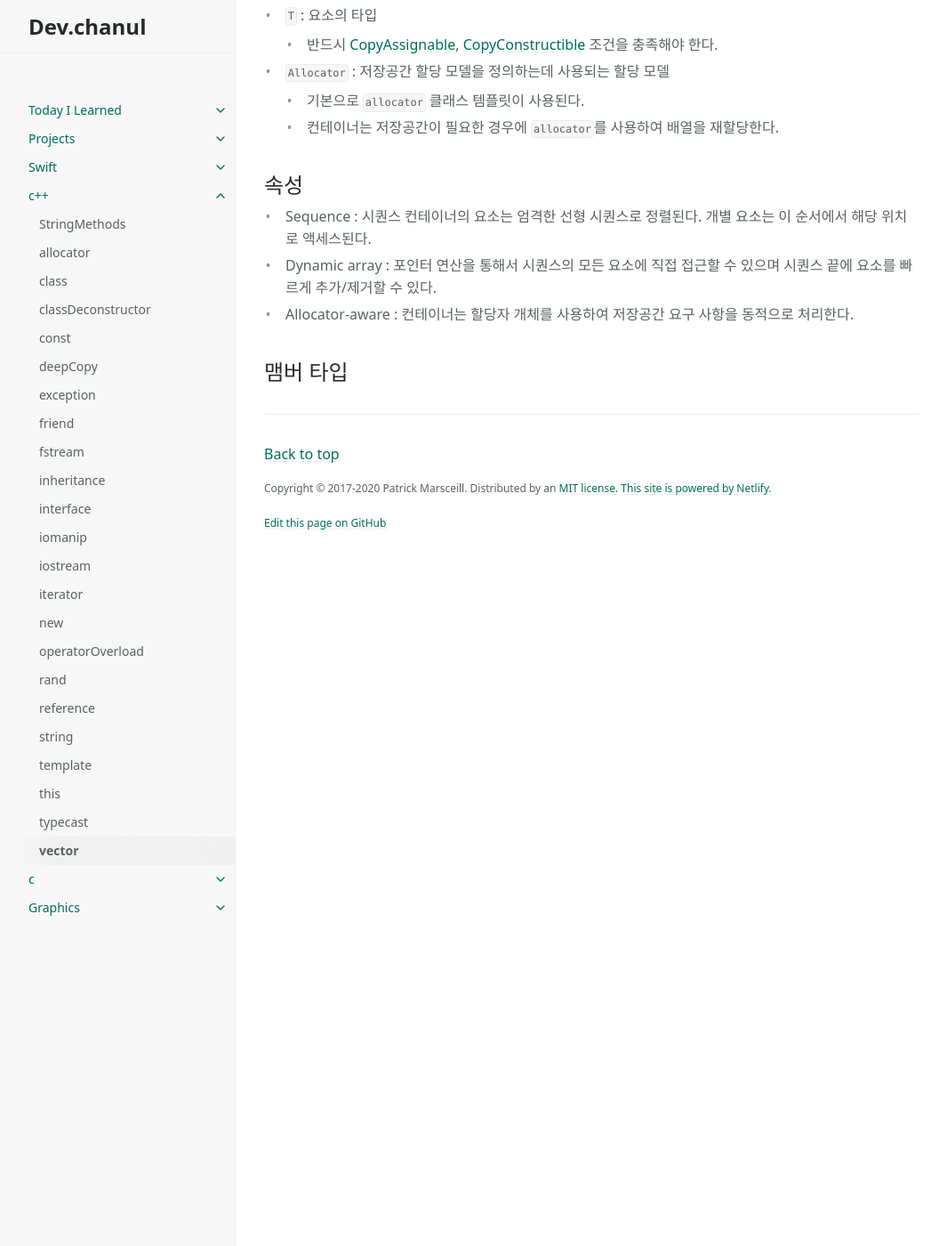
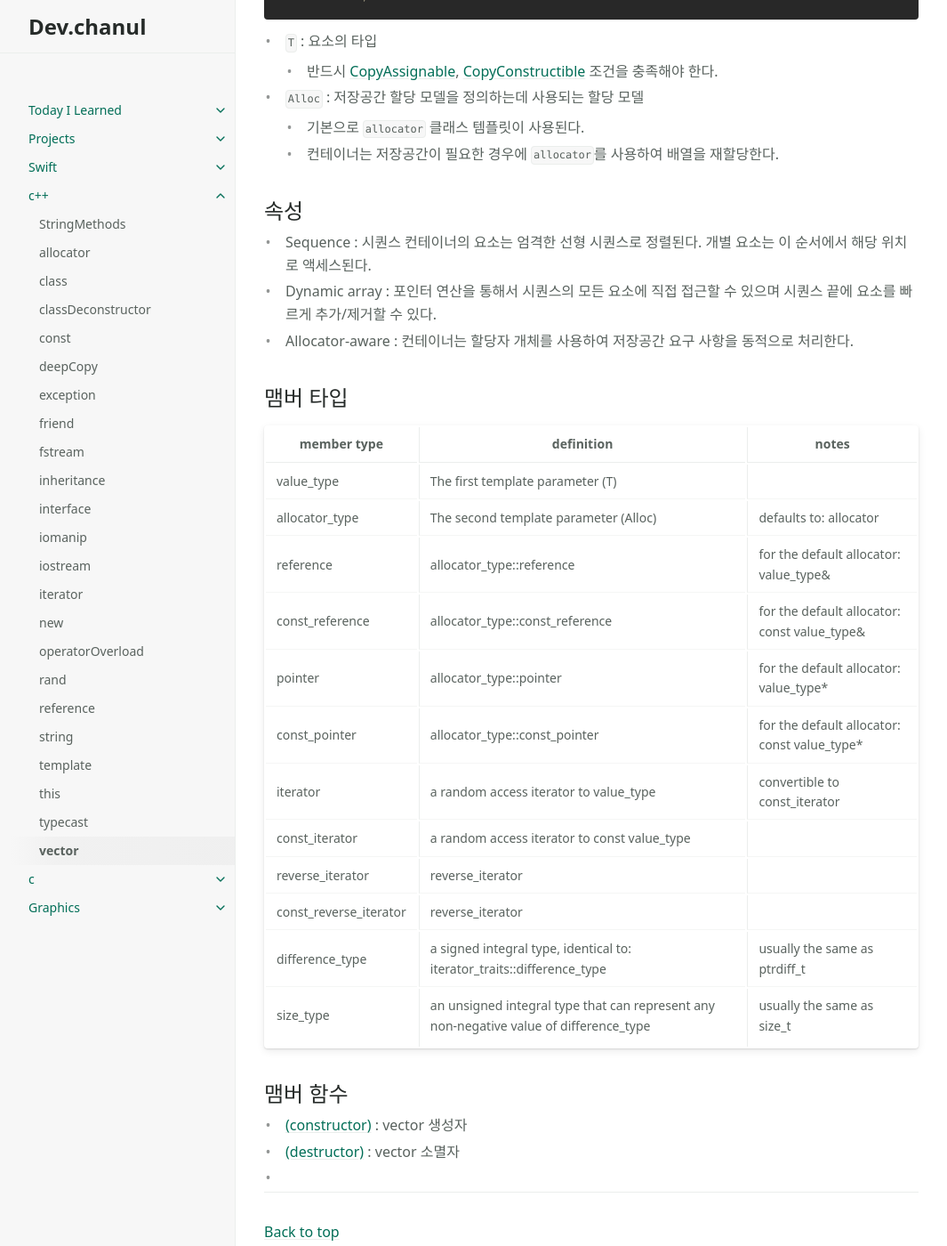
Before and after one commit to PCHANUL/TIL, a Jekyll site: the page built from docs/c++/vector.md, in a window 1280 px wide and 1400 px high, scrolled down 838 px. Shown: the whole window at 89% size, without its empty margins (107-1172 px from the left). Built offline with Jekyll 4.4.1, drawn with Linux system fonts in a browser that asks for light colours.

Commit message:
Update vector.md

````diff
--- a/docs/c++/vector.md
+++ b/docs/c++/vector.md
@@ -6,10 +6,11 @@ parent: c++
 permalink: /docs/c++/vector
 ---
 
-* [vector](#vector)
-	* [정의](#정의)
-	* [속성](#속성)
-	* [맴버 타입](#맴버-타입)
+- [vector](#vector)
+	- [정의](#정의)
+	- [속성](#속성)
+	- [맴버 타입](#맴버-타입)
+	- [맴버 함수](#맴버-함수)
 
 # vector
 
@@ -26,13 +27,13 @@ permalink: /docs/c++/vector
 ```cpp
 template<
 	class T,
-	class Allocator = std::allocator<T>
+	class Alloc = std::allocator<T>
 > class vector;
 ```
 
 - `T` : 요소의 타입
   - 반드시 [CopyAssignable](https://en.cppreference.com/w/cpp/named_req/CopyAssignable), [CopyConstructible](https://en.cppreference.com/w/cpp/named_req/CopyConstructible) 조건을 충족해야 한다.
-- `Allocator` : 저장공간 할당 모델을 정의하는데 사용되는 할당 모델
+- `Alloc` : 저장공간 할당 모델을 정의하는데 사용되는 할당 모델
   - 기본으로 `allocator` 클래스 템플릿이 사용된다.
   - 컨테이너는 저장공간이 필요한 경우에 `allocator`를 사용하여 배열을 재할당한다.
 
@@ -44,3 +45,25 @@ template<
 - Allocator-aware : 컨테이너는 할당자 개체를 사용하여 저장공간 요구 사항을 동적으로 처리한다.
 
 ## 맴버 타입
+
+| member type            | definition                                                                             | notes                                        |
+| ---------------------- | -------------------------------------------------------------------------------------- | -------------------------------------------- |
+| value_type             | The first template parameter (T)                                                       |                                              |
+| allocator_type         | The second template parameter (Alloc)                                                  | defaults to: allocator<value_type>           |
+| reference              | allocator_type::reference                                                              | for the default allocator: value_type&       |
+| const_reference        | allocator_type::const_reference                                                        | for the default allocator: const value_type& |
+| pointer                | allocator_type::pointer                                                                | for the default allocator: value_type*       |
+| const_pointer          | allocator_type::const_pointer                                                          | for the default allocator: const value_type* |
+| iterator               | a random access iterator to value_type                                                 | convertible to const_iterator                |
+| const_iterator         | a random access iterator to const value_type                                           |                                              |
+| reverse_iterator       | reverse_iterator<iterator>                                                             |                                              |
+| const_reverse_iterator | reverse_iterator<const_iterator>                                                       |                                              |
+| difference_type        | a signed integral type, identical to: iterator_traits<iterator>::difference_type       | usually the same as ptrdiff_t                |
+| size_type              | an unsigned integral type that can represent any non-negative value of difference_type | usually the same as size_t                   |
+
+
+## 맴버 함수
+
+- [(constructor)](https://cplusplus.com/reference/vector/vector/vector/) : vector 생성자
+- [(destructor)](https://cplusplus.com/reference/vector/vector/~vector/) : vector 소멸자
+-
````
Also changed, not shown: docs/projects/Containers/README.md (+4 -3 lines).
